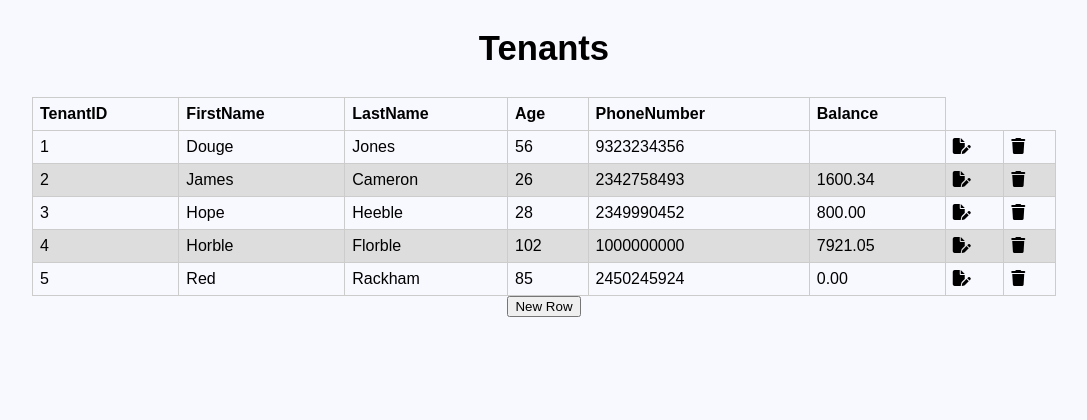
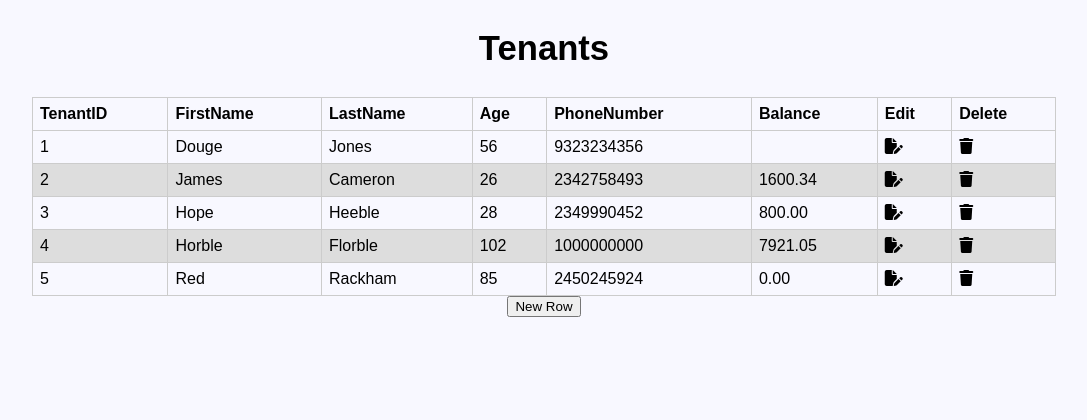
Before and after one commit to ianwissy/ApartmentManager, a Flask app: page /tenants in a window 1280 px wide. Shown: the part 33-453 px from the top of the page, without its empty margins (96-1183 px from the left). Run offline with Flask 2, Linux system fonts and the light colour scheme; data comes from the database, SQL or seed files in the repository; data that the repository does not hold is empty; some libraries are stand-ins or nearby versions.

Commit message:
Adding things

```diff
--- a/main.py
+++ b/main.py
@@ -39,9 +39,23 @@ def unittypes():
     return render_table("UnitTypes", "unittypes.html")
 
 
+@app.route("/unittypes/delete/<id_name>/<id>")
+def delete_building(id_name, id):
+    delete_row("UnitTypes", id_name, id)
+    table = get_table("UnitTypes")
+    return json.dumps(table, default=str)
+
+
 @app.route("/units")
 def units():
     return render_table("Units", "units.html")
+
+
+@app.route("/units/delete/<id_name>/<id>")
+def delete_building(id_name, id):
+    delete_row("Units", id_name, id)
+    table = get_table("Units")
+    return json.dumps(table, default=str)
 
 
 @app.route("/rentedunits")
@@ -49,9 +63,23 @@ def rentedunits():
     return render_table("RentedUnits", "rentedunits.html")
 
 
+@app.route("/rentedunits/delete/<id_name>/<id>")
+def delete_building(id_name, id):
+    delete_row("RentedUnits", id_name, id)
+    table = get_table("RentedUnits")
+    return json.dumps(table, default=str)
+
+
 @app.route("/payments")
 def payments():
     return render_table("Payments", "payments.html")
+
+
+@app.route("/payments/delete/<id_name>/<id>")
+def delete_building(id_name, id):
+    delete_row("Payments", id_name, id)
+    table = get_table("Payments")
+    return json.dumps(table, default=str)
 
 
 @app.route("/maintenance")
@@ -59,9 +87,23 @@ def maintenancerequests():
     return render_table("MaintenanceRequests", "maintenance.html")
 
 
+@app.route("/maintenance/delete/<id_name>/<id>")
+def delete_building(id_name, id):
+    delete_row("MaintenanceRequests", id_name, id)
+    table = get_table("MaintenaceRequests")
+    return json.dumps(table, default=str)
+
+
 @app.route("/tenantinformation")
 def tenantinformation():
     return render_table("TenantInformation", "tenantinformation.html")
+
+
+@app.route("/tenantinformation/delete/<id_name>/<id>")
+def delete_building(id_name, id):
+    delete_row("TenantInformation", id_name, id)
+    table = get_table("TenantInformation")
+    return json.dumps(table, default=str)
 
 
 @app.route("/tenants/new")
--- a/templates/maintenance.html
+++ b/templates/maintenance.html
@@ -47,7 +47,7 @@
           let table = event.target.parentElement.parentElement.parentElement.parentElement
           let id = row.cells[0].innerText
           let id_name = table.rows[0].cells[0].innerText
-          const response = await fetch(`buildings/delete/${id_name}/${id}`, {method:"GET"})
+          const response = await fetch(`maintenance/delete/${id_name}/${id}`, {method:"GET"})
           const resp = response.json()
           .then(resp => {
             to_delete = document.getElementById("tablebody").remove()
--- a/templates/payments.html
+++ b/templates/payments.html
@@ -45,7 +45,7 @@
           let table = event.target.parentElement.parentElement.parentElement.parentElement
           let id = row.cells[0].innerText
           let id_name = table.rows[0].cells[0].innerText
-          const response = await fetch(`buildings/delete/${id_name}/${id}`, {method:"GET"})
+          const response = await fetch(`payments/delete/${id_name}/${id}`, {method:"GET"})
           const resp = response.json()
           .then(resp => {
             to_delete = document.getElementById("tablebody").remove()
--- a/templates/rentedunits.html
+++ b/templates/rentedunits.html
@@ -44,7 +44,7 @@
           let table = event.target.parentElement.parentElement.parentElement.parentElement
           let id = row.cells[0].innerText
           let id_name = table.rows[0].cells[0].innerText
-          const response = await fetch(`buildings/delete/${id_name}/${id}`, {method:"GET"})
+          const response = await fetch(`rentedunits/delete/${id_name}/${id}`, {method:"GET"})
           const resp = response.json()
           .then(resp => {
             to_delete = document.getElementById("tablebody").remove()
--- a/templates/tenantinformation.html
+++ b/templates/tenantinformation.html
@@ -43,7 +43,7 @@
           let table = event.target.parentElement.parentElement.parentElement.parentElement
           let id = row.cells[0].innerText
           let id_name = table.rows[0].cells[0].innerText
-          const response = await fetch(`buildings/delete/${id_name}/${id}`, {method:"GET"})
+          const response = await fetch(`tenantinformation/delete/${id_name}/${id}`, {method:"GET"})
           const resp = response.json()
           .then(resp => {
             to_delete = document.getElementById("tablebody").remove()
--- a/templates/tenants.html
+++ b/templates/tenants.html
@@ -9,6 +9,8 @@
         <th>Age</th>
         <th>PhoneNumber</th>
         <th>Balance</th>
+        <th>Edit</th>
+        <th>Delete</th>
       </thead>
     </table>
     <button> New Row </button>
@@ -44,7 +46,7 @@
           let table = event.target.parentElement.parentElement.parentElement.parentElement
           let id = row.cells[0].innerText
           let id_name = table.rows[0].cells[0].innerText
-          const response = await fetch(`buildings/delete/${id_name}/${id}`, {method:"GET"})
+          const response = await fetch(`tenants/delete/${id_name}/${id}`, {method:"GET"})
           const resp = response.json()
           .then(resp => {
             to_delete = document.getElementById("tablebody").remove()
--- a/templates/units.html
+++ b/templates/units.html
@@ -46,7 +46,7 @@
           let table = event.target.parentElement.parentElement.parentElement.parentElement
           let id = row.cells[0].innerText
           let id_name = table.rows[0].cells[0].innerText
-          const response = await fetch(`buildings/delete/${id_name}/${id}`, {method:"GET"})
+          const response = await fetch(`units/delete/${id_name}/${id}`, {method:"GET"})
           const resp = response.json()
           .then(resp => {
             to_delete = document.getElementById("tablebody").remove()
--- a/templates/unittypes.html
+++ b/templates/unittypes.html
@@ -42,7 +42,7 @@
           let table = event.target.parentElement.parentElement.parentElement.parentElement
           let id = row.cells[0].innerText
           let id_name = table.rows[0].cells[0].innerText
-          const response = await fetch(`buildings/delete/${id_name}/${id}`, {method:"GET"})
+          const response = await fetch(`unittypes/delete/${id_name}/${id}`, {method:"GET"})
           const resp = response.json()
           .then(resp => {
             to_delete = document.getElementById("tablebody").remove()
```
